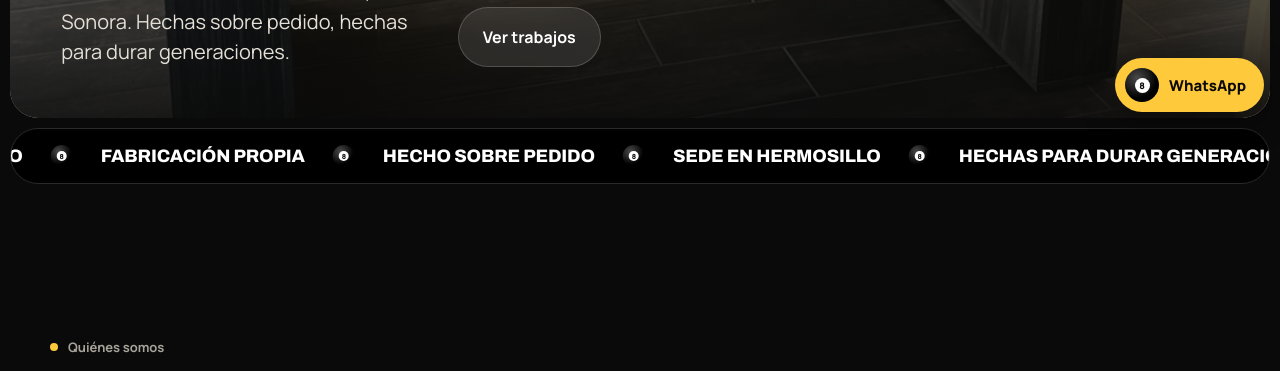
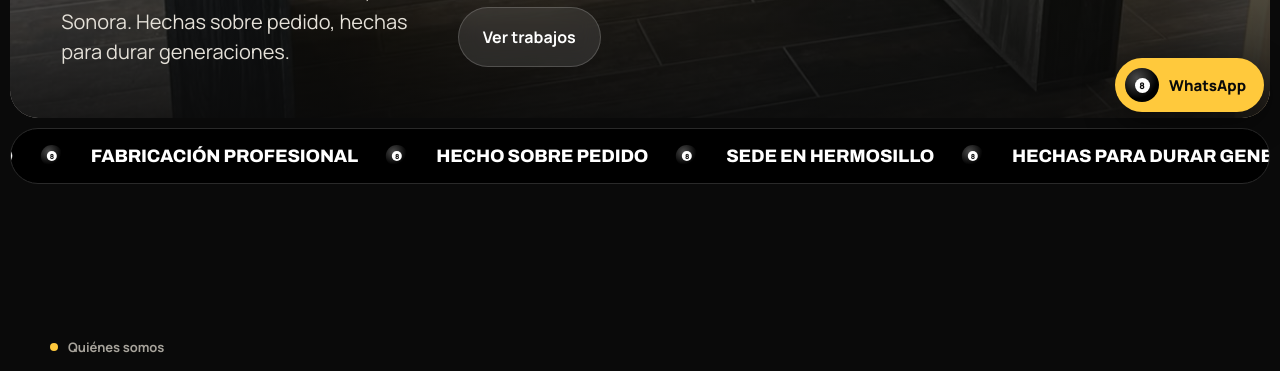
Before and after one commit to fabriziocervantes/gorilasbillar, a plain HTML site: page index.html in a window 1280 px wide. Shown: the part 672-1043 px from the top of the page. Drawn offline with Linux system fonts and the light colour scheme; a web font is replaced by a local one.

Commit message:
Change "Fabricación propia" to "Fabricación profesional" in marquee
Co-Authored-By: Claude Opus 5.5 <noreply@anthropic.com>
Claude-Session: https://claude.ai/code/session_015ftKSKDRhLTjUJKSEsvEQV

```diff
--- a/index.html
+++ b/index.html
@@ -65,7 +65,7 @@
   </div>
 </section>
 
-<div class="marquee" aria-label="30 años en el mercado · Fabricación propia · Hecho sobre pedido · Sede en Hermosillo · Hechas para durar generaciones">
+<div class="marquee" aria-label="30 años en el mercado · Fabricación profesional · Hecho sobre pedido · Sede en Hermosillo · Hechas para durar generaciones">
   <div class="marquee__track" aria-hidden="true">
     <!-- Filled by js/main.js (two identical rows for a seamless loop) -->
   </div>
--- a/js/main.js
+++ b/js/main.js
@@ -4,7 +4,7 @@
   // ---------- Trust marquee ----------
   var marqueeItems = [
     '30 años en el mercado',
-    'Fabricación propia',
+    'Fabricación profesional',
     'Hecho sobre pedido',
     'Sede en Hermosillo',
     'Hechas para durar generaciones'
```
